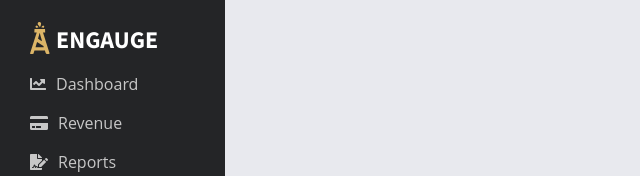
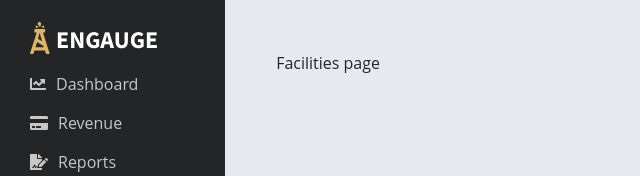
Before and after one commit to Dgarza0413/engauge, a React (Create React App) app in the folder client/: page /facilities in a window 1280 px wide. Shown: the top 176 px of the page, without its empty margins (0-640 px from the left). Built offline with nearby package versions, Linux system fonts and the light colour scheme.

Commit message:
facilites

```diff
--- a/client/src/pages/Facility.js
+++ b/client/src/pages/Facility.js
@@ -5,6 +5,7 @@ import TransferList from '../components/Lists/TransferList';
 const Facility = () => {
     return (
         <PageWrapper>
+            Facilities page
             {/* <h1>This is the facilities page</h1> */}
             {/* <h2>List compressors, pipelines etc</h2> */}
             {/* <TransferList /> */}
```
